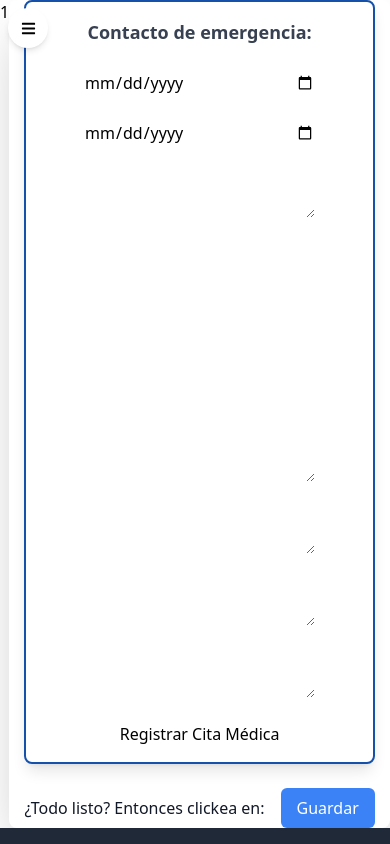
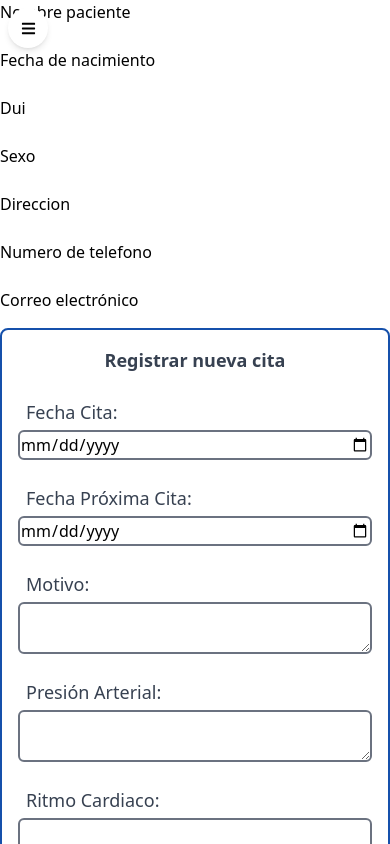
Before and after one commit to allenap942023/ordino, a React (Vite) app in the folder front-end/: page /dashboard/new-consultation/1 in a window 390 px wide. Shown: the top 844 px of the page. Built offline with nearby package versions, Linux system fonts and the light colour scheme; no server answers.

Commit message:
Ya se guardan los datos de la consulta y se muestra el detalle del paciente al cual se le esta registrando una consulta

```diff
--- /dev/null
+++ b/front-end/src/components/DatosPaciente.jsx
@@ -0,0 +1,69 @@
+import  { useState, useEffect } from "react";
+import axios from "axios";
+const URLBackEnd = "http://localhost:3000/api";
+
+const DatosPaciente = (props) => {
+
+    const [paciente, setPaciente] = useState({});
+    useEffect(() => {
+        obtenerInfoUsuario();
+    }, [paciente]);
+
+    const obtenerInfoUsuario = () => {
+        var id = props.id_paciente;
+        var token = window.localStorage.getItem("token");
+
+        axios
+            .get(`${URLBackEnd}/pacientes/${id}`, {
+                headers: {
+                    Authorization: `Bearer  ${token}`,
+                },
+            })
+            .then((res) => {
+                var datosRecibidos = res.data;
+                console.log(datosRecibidos);
+                setPaciente(datosRecibidos);
+            })
+            .catch((error) => {
+                console.log(error);
+            });
+    };
+
+
+    return (
+        <div className="grid grid-cols-1 gap-6 md:grid-cols-1 pb-4 w-full">
+
+            <div className="flex flex-row">
+                <span>Nombre paciente</span>
+                <span>{paciente.nombre}</span>
+            </div>
+            <div className="flex flex-row">
+                <span>Fecha de nacimiento</span>
+                <span>{paciente.fecha_nacimiento}</span>
+            </div>
+            <div className="flex flex-row">
+                <span>Dui</span>
+                <span>{paciente.dui_paciente}</span>
+            </div>
+            <div className="flex flex-row">
+                <span>Sexo</span>
+                <span>{paciente.sexo_paciente}</span>
+            </div>
+            <div className="flex flex-row">
+                <span>Direccion</span>
+                <span>{paciente.direccion}</span>
+            </div>
+            <div className="flex flex-row">
+                <span>Numero de telefono</span>
+                <span>{paciente.numero_telefonico}</span>
+            </div>
+            <div className="flex flex-row">
+                <span>Correo electrónico</span>
+                <span>{paciente.correo}</span>
+            </div>
+
+        </div>
+    );
+};
+
+export default DatosPaciente;
--- a/front-end/src/components/NuevaConsulta.jsx
+++ b/front-end/src/components/NuevaConsulta.jsx
@@ -1,65 +1,89 @@
-import React, { useState } from "react";
+import { useState } from "react";
 import Sidebar from "../components/Sidebar";
-import ProfilePictureUploader from "../components/ProfilePictureUploader"; // Ajusta la ruta según la ubicación del componente
+import DatosPaciente from "./DatosPaciente";
 import { useParams } from "react-router-dom";
+import axios from "axios";
+const NuevaConsulta = () => {
+  const URLBackEnd = 'http://localhost:3000/api';
+  let { id } = useParams();
+  const inputNames = [
+    'Fecha Cita',
+    'Fecha Próxima Cita',
+    'Motivo',
+    'Presión Arterial',
+    'Ritmo Cardiaco',
+    'Temperatura',
+    'Oxígeno',
+    'Síntomas',
+    'Diagnóstico',
+    'Tratamiento',
+    'Notas'
+  ];
 
-const NuevaConsulta = () => {
-  const [selectedOption, setSelectedOption] = useState(null);
-  let { id } = useParams();
-  // Función para manejar el clic en las opciones del sidebar
-  const handleOptionClick = (option) => {
-    setSelectedOption(option);
+  const [formValues, setFormValues] = useState(
+    inputNames.reduce((acc, name) => ({ ...acc, [name]: '' }), {})
+  );
+
+  const handleInputChange = (name, value) => {
+    setFormValues({ ...formValues, [name]: value });
   };
-  const handleProfilePictureUpload = (file) => {
-    // Aquí puedes manejar la lógica de subida del archivo, como almacenarlo en el estado del componente o enviarlo a un servidor
-    console.log("Archivo subido:", file);
-  };
-
-  const [fechaCita, setFechaCita] = useState('');
-  const [fechaProximaCita, setFechaProximaCita] = useState('');
-  const [motivo, setMotivo] = useState('');
-  const [presionArterial, setPresionArterial] = useState('');
-  const [ritmoCardiaco, setRitmoCardiaco] = useState('');
-  const [temperatura, setTemperatura] = useState('');
-  const [oxigeno, setOxigeno] = useState('');
-  const [sintomas, setSintomas] = useState('');
-  const [diagnostico, setDiagnostico] = useState('');
-  const [tratamiento, setTratamiento] = useState('');
-  const [notas, setNotas] = useState('');
 
   const handleSubmit = (e) => {
     e.preventDefault();
-    const citaMedica = {
-      fecha_cita: fechaCita,
-      fecha_proxima_cita: fechaProximaCita,
-      motivo,
-      presion_arterial: presionArterial,
-      ritmo_cardiaco: ritmoCardiaco,
-      temperatura,
-      oxigeno,
-      sintomas,
-      diagnostico,
-      tratamiento,
-      notas,
+    // Access form values from the formValues object
+    console.log('Form Values:', formValues);
+    var idUser =  window.localStorage.getItem('_id');
+    var token =  window.localStorage.getItem('token');
+    var data = {
+    id_paciente: id,
+    id_medico: idUser,
+    fecha_cita:formValues['Fecha Cita'],
+    fecha_proxima_cita:formValues['Fecha Próxima Cita'],
+    motivo:formValues['Motivo'],
+    presion_arterial:formValues['Presión Arterial'],
+    ritmo_cardiaco:formValues['Ritmo Cardiaco'],
+    temperatura:formValues['Temperatura'],
+    oxigeno:formValues['Oxígeno'],
+    sintomas:formValues['Síntomas'],
+    diagnostico:formValues['Diagnóstico'],
+    tratamiento:formValues['Tratamiento'],
+    notas:formValues['Notas']
     };
+    axios.post(`${URLBackEnd}/pacientes/${id}/nueva_cita`,data,{
+    headers: {
+      Authorization: `Bearer  ${token}`
+    }}).then(
+      (res)=>{
+          var datosRecibidos  = res.data;
+          console.log(datosRecibidos);
+          // window.location.replace("/dashboard");
+
+          // window.localStorage.getItem(key);
+
       }
+   ).catch((error)=>{
+
+      // setErrorMessage(error.response.data.mensaje);
+      console.log(error);
+   });
+  };
 
   return (
-    <div className="flex ">
-      {" "}
-      {/* aqui le quite: h-screen pero pueda que lo regrese */}
+    <div className="flex">
       {/* Contenido del Sidebar */}
-      <Sidebar onOptionClick={handleOptionClick} />
-      {id}
+      <Sidebar />
+      {/* {id} */}
       {/* Contenido principal del Dashboard */}
       <section
         id="Principal"
-        className="flex-1 flex flex-col overflow-hidden justify-center items-center bg-white text-black shadow-2xl rounded-lg md:ml-72 md:mr-4 md:mt-8"
+        className="flex-1 flex flex-col overflow-hidden justify-center items-center bg-white text-black rounded-lg md:ml-72 md:mr-4 md:mt-8"
       >
-        <div className="grid grid-cols-1 gap-6 md:grid-cols-1">
-          {/*           Formulario 1: Informacion del paciente */}
+        <DatosPaciente id_paciente={id}/>
+        <div className="grid grid-cols-1 gap-6 md:grid-cols-1 pb-4  w-full">
+
+
           <div
-            className="flex flex-col items-center space-y-6 bg-white text-black shadow-lg rounded-lg p-4 transition-transform transform-gpu hover:shadow-2xl"
+            className="flex flex-col items-center pa-8 space-y-6 bg-white text-black shadow-lg rounded-lg p-4 transition-transform transform-gpu hover:shadow-2xl"
             style={{
               border: "2px solid #1550ab", // Color del borde
             }}
@@ -68,84 +92,41 @@ const NuevaConsulta = () => {
               htmlFor="emergency_full_name"
               className="text-lg font-bold text-gray-700"
             >
-              Contacto de emergencia:
+              Registrar nueva cita
             </label>
 
-            <form onSubmit={handleSubmit} className="space-y-6 grid grid-cols-1 md:grid-cols-1 lg:grid-cols-2 items-center justify-center">
-              {/* Contenido del formulario */}
+            <form
+              onSubmit={handleSubmit}
+              className="space-y-6 grid grid-cols-1 md:grid-cols-1 lg:grid-cols-2 items-center justify-center"
+            >
 
+              {/* Map over inputNames to generate labels and input fields */}
+              {inputNames.map((name) => (
+                <div key={name} className="grid grid-cols-1 md:grid-cols-1 lg:grid-cols-2">
+                  <label htmlFor={name} className="ml-2 text-lg font-medium text-gray-700">
+                    {name}:
+                  </label>
+                  {name === 'Fecha Cita' || name === 'Fecha Próxima Cita' ? (
                     <input
                       type="date"
-                value={fechaCita}
-                onChange={(e) => setFechaCita(e.target.value)}
+                      id={name}
+                      value={formValues[name]}
+                      onChange={(e) => handleInputChange(name, e.target.value)}
                       required
+                      className="mt-1 block w-full border-2 border-gray-500 rounded-md transition duration-300 ease-in-out focus:border-blue-500 focus:ring focus:ring-blue-200 focus:ring-opacity-50"
                     />
-              <input
-                type="date"
-                value={fechaProximaCita}
-                onChange={(e) => setFechaProximaCita(e.target.value)}
+                  ) : (
+                    <textarea
+                      id={name}
+                      value={formValues[name]}
+                      onChange={(e) => handleInputChange(name, e.target.value)}
+                      required={name !== 'Oxígeno'}
+                      maxLength={300}
+                      className="mt-1 block w-full border-2 border-gray-500 rounded-md transition duration-300 ease-in-out focus:border-blue-500 focus:ring focus:ring-blue-200 focus:ring-opacity-50"
                     />
-              <textarea
-                value={motivo}
-                onChange={(e) => setMotivo(e.target.value)}
-                required
-                maxLength={300}
-              />
-              <input
-                type="text"
-                value={presionArterial}
-                onChange={(e) => setPresionArterial(e.target.value)}
-                required
-                maxLength={7}
-              />
-              <input
-                type="number"
-                value={ritmoCardiaco}
-                onChange={(e) => setRitmoCardiaco(e.target.value)}
-                required
-                max={999}
-              />
-              <input
-                type="number"
-                value={temperatura}
-                onChange={(e) => setTemperatura(e.target.value)}
-                required
-                max={999}
-              />
-              <input
-                type="number"
-                value={oxigeno}
-                onChange={(e) => setOxigeno(e.target.value)}
-                max={999}
-              />
-              <textarea
-                value={sintomas}
-                onChange={(e) => setSintomas(e.target.value)}
-                required
-                maxLength={300}
-              />
-              <textarea
-                value={diagnostico}
-                onChange={(e) => setDiagnostico(e.target.value)}
-                required
-                maxLength={300}
-              />
-              <textarea
-                value={tratamiento}
-                onChange={(e) => setTratamiento(e.target.value)}
-                required
-                maxLength={300}
-              />
-              <textarea
-                value={notas}
-                onChange={(e) => setNotas(e.target.value)}
-                required
-                maxLength={300}
-              />
-              <button type="submit">Registrar Cita Médica</button>
-            </form>
+                  )}
                 </div>
-
+              ))}
               <div className="flex items-center space-x-4 lg:mb-16">
                 <p className="text-gray-900 font-medium">
                   ¿Todo listo? Entonces clickea en:
@@ -154,9 +135,14 @@ const NuevaConsulta = () => {
                   type="submit"
                   className="bg-blue-500 hover:bg-blue-600 text-white font-medium py-2 px-4 rounded-md focus:ring-4 focus:ring-blue-300 focus:outline-none"
                 >
-              Guardar
+                  Registrar Cita Médica
                 </button>
               </div>
+
+            </form>
+          </div>
+
+
         </div>
       </section>
     </div>
```
Also changed, not shown: 1 other file (tests, documents, lock files or other folders). Lines whose indentation alone changed are shown as unchanged.
